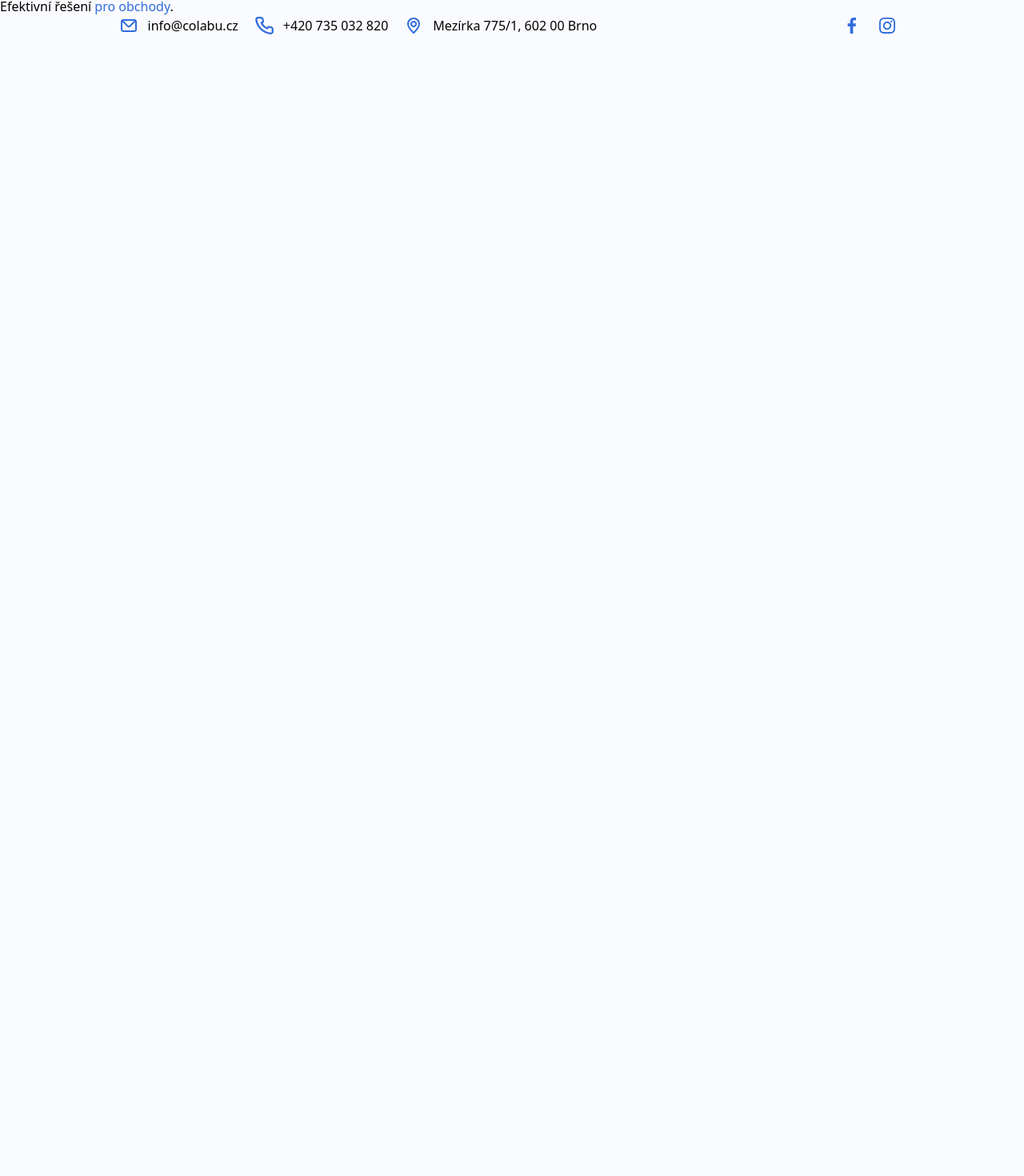
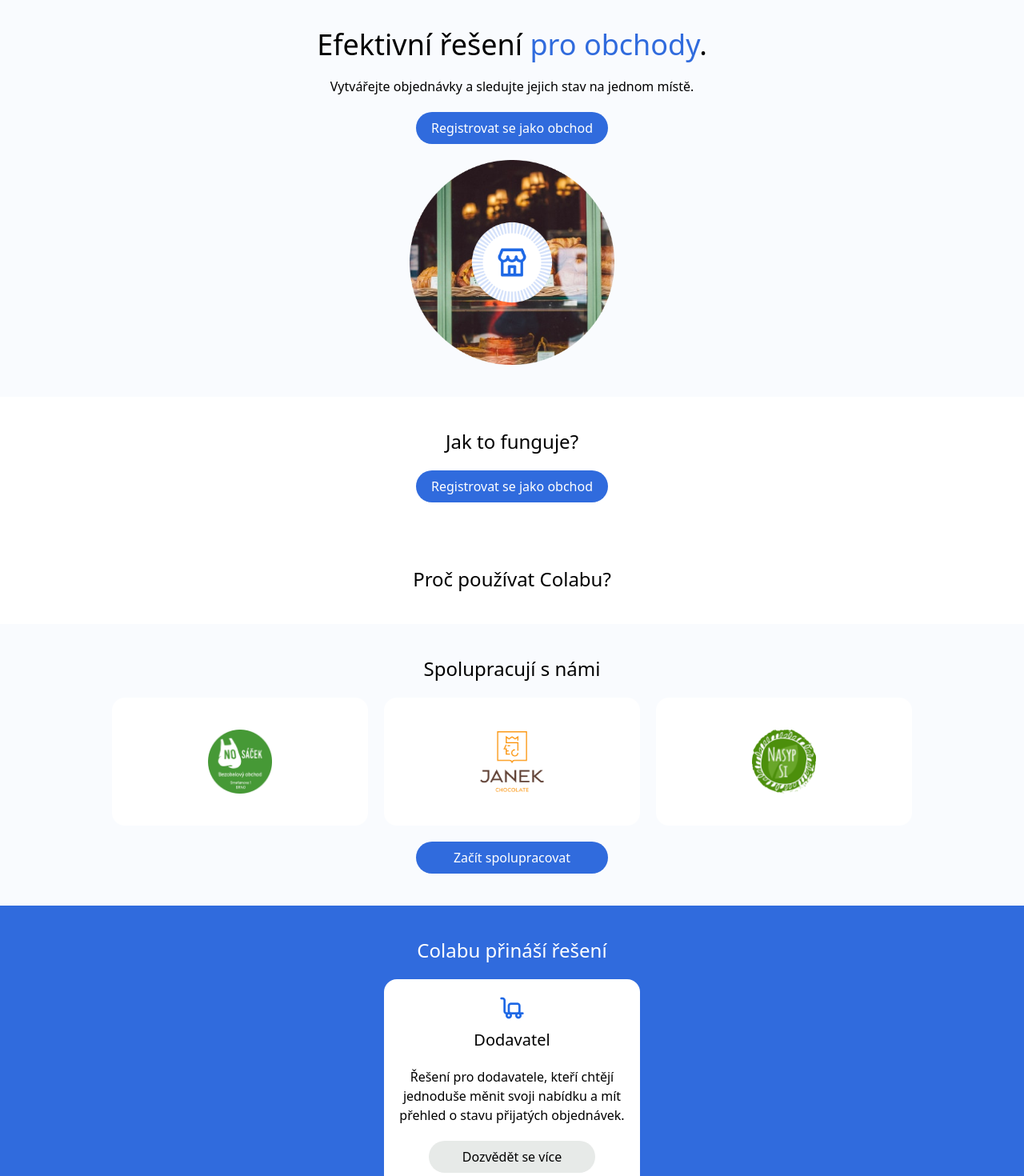
Before and after one commit to colabu-engineering/colabu-web, a Next.js app: page /product/product-buyer in a window 1280 px wide. Shown: the part 64-1534 px from the top of the page at 80% size. Before the commit the page ends 800 px from the top, so only its background shows below. Built offline with nearby package versions, Linux system fonts and the light colour scheme.

Commit message:
Product pages for suppliers and buyers

```diff
--- a/components/button.tsx
+++ b/components/button.tsx
@@ -7,7 +7,7 @@ export interface ButtonProps {
 
 export const Button: React.FC<ButtonProps> = ({ text, link }) => (
     <a
-        className="flex justify-center items-center w-52 h-10 rounded-3xl bg-blue text-white"
+        className="flex justify-center items-center w-60 h-10 rounded-3xl bg-blue text-white"
         href={link}
     >
         <span>{text}</span>
--- a/components/navbar.tsx
+++ b/components/navbar.tsx
@@ -4,6 +4,7 @@ import Link from "next/link";
 
 export const Navbar = () => {
     const [isNavOpen, setIsNavOpen] = useState(false);
+    const onLinkClick = () => setIsNavOpen(false);
 
     return (
         <header className="flex w-full">
@@ -15,16 +16,19 @@ export const Navbar = () => {
                 <div
                     className={`${isNavOpen ? "show-menu" : "hide-menu"} flex flex-col items-center justify-between min-h-[250px]`}
                 >
-                    <nav>
+                    <nav onClick={onLinkClick}>
                         <Link href="/">Domů</Link>
                     </nav>
-                    <nav>
+                    <nav onClick={onLinkClick}>
                         <Link href="/product/product-buyer">Produkt</Link>
                     </nav>
-                    <nav>
+                    <nav onClick={onLinkClick}>
                         <Link href="/#contact">Kontakt</Link>
                     </nav>
-                    <nav className="flex justify-center items-center w-52 h-10 rounded-3xl bg-blue text-white">
+                    <nav
+                        className="flex justify-center items-center w-52 h-10 rounded-3xl bg-blue text-white"
+                        onClick={onLinkClick}
+                    >
                         <Link href="http://live.colabu.cz/register">Registrovat se</Link>
                     </nav>
                 </div>
--- a/pages/product/product-buyer.tsx
+++ b/pages/product/product-buyer.tsx
@@ -1,13 +1,93 @@
 import { NextPage } from "next";
+import { Button } from "../../components/button";
+import Image from "next/image";
+import { Box } from "../../components/box";
+import { ConsumerLogo } from "../../components/consumer-logo";
 
 const ProductBuyer: NextPage = () => {
     return (
         <>
-            <section>
-                <div>
-                    <h1>
+            <section className="flex flex-col items-center py-10">
+                <div className="max-w-xs md:max-w-xl">
+                    <h1 className="text-center text-4xl">
                         Efektivní řešení <span className="text-blue">pro obchody</span>.
                     </h1>
+                </div>
+                <div className="max-w-xs md:max-w-xl mt-5">
+                    <p className="text-center">
+                        Vytvářejte objednávky a sledujte jejich stav na jednom místě.
+                    </p>
+                </div>
+                <div className="mt-5">
+                    <Button text="Registrovat se jako obchod" link="http://live.colabu.cz/register"/>
+                </div>
+                <div className="mt-5 lg:hidden">
+                    <Image src="/buyer-image.png" alt="Buyer image" width="190" height="190"/>
+                </div>
+                <div className="mt-5 hidden lg:block">
+                    <Image src="/buyer-image.png" alt="Buyer image" width="256" height="256"/>
+                </div>
+            </section>
+
+            <section className="flex flex-col items-center bg-white py-10">
+                <div className="max-w-xs md:max-w-xl">
+                    <h2 className="text-center text-2xl">Jak to funguje?</h2>
+                </div>
+                <div className="mt-5">
+                    <Button text="Registrovat se jako obchod" link="http://live.colabu.cz/register"/>
+                </div>
+            </section>
+
+            <section className="flex flex-col items-center bg-white py-10">
+                <div className="max-w-xs md:max-w-xl">
+                    <h2 className="text-center text-2xl">Proč používat Colabu?</h2>
+                </div>
+            </section>
+
+            <section className="flex flex-col items-center py-10">
+                <div className="max-w-xs md:max-w-xl">
+                    <h2 className="text-center text-2xl">Spolupracují s námi</h2>
+                </div>
+                <div className="flex flex-col items-center lg:flex-row">
+                    <div className="mt-5 lg:mx-2.5">
+                        <ConsumerLogo
+                            iconPath="/no-sacek-logo.png"
+                            iconAlt="Nosacek logo"
+                        />
+                    </div>
+                    <div className="mt-5 lg:mx-2.5">
+                        <ConsumerLogo
+                            iconPath="/janek-logo.png"
+                            iconAlt="Čokoládovna Janek logo"
+                        />
+                    </div>
+                    <div className="mt-5 lg:mx-2.5">
+                        <ConsumerLogo
+                            iconPath="/nasypsi-logo.png"
+                            iconAlt="Nasypsi logo"
+                        />
+                    </div>
+                </div>
+                <div className="mt-5">
+                    <Button text="Začít spolupracovat" link="mailto:info@colabu.cz"/>
+                </div>
+            </section>
+
+            <section className="flex flex-col items-center bg-blue py-10">
+                <div className="max-w-xs md:max-w-xl">
+                    <h2 className="text-center text-2xl text-white">Colabu přináší řešení</h2>
+                </div>
+                <div className="flex flex-col items-center lg:flex-row">
+                    <div className="mt-5 lg:mx-2.5">
+                        <Box
+                            iconPath="/supplier-icon.png"
+                            iconAlt="supplier icon"
+                            title="Dodavatel"
+                            text="Řešení pro dodavatele, kteří chtějí jednoduše měnit svoji nabídku a mít přehled o stavu přijatých objednávek."
+                            buttonLink="/product/product-supplier"
+                            buttonText="Dozvědět se více"
+                        />
+                    </div>
                 </div>
             </section>
         </>
--- a/pages/product/product-supplier.tsx
+++ b/pages/product/product-supplier.tsx
@@ -1,13 +1,93 @@
 import { NextPage } from "next";
+import { Button } from "../../components/button";
+import Image from "next/image";
+import { ConsumerLogo } from "../../components/consumer-logo";
+import { Box } from "../../components/box";
 
 const ProductSupplier: NextPage = () => {
     return (
         <>
-            <section>
-                <div>
-                    <h1>
+            <section className="flex flex-col items-center py-10">
+                <div className="max-w-xs md:max-w-xl">
+                    <h1 className="text-center text-4xl">
                         Efektivní řešení <span className="text-blue">pro dodavatele</span>.
                     </h1>
+                </div>
+                <div className="max-w-xs md:max-w-xl mt-5">
+                    <p className="text-center">
+                        Získejte nové zákazníky a správu vašich produktů z jednoho místa díky modernímu nástroji Colabu.
+                    </p>
+                </div>
+                <div className="mt-5">
+                    <Button text="Registrovat se jako dodavatel" link="http://live.colabu.cz/register"/>
+                </div>
+                <div className="mt-5 lg:hidden">
+                    <Image src="/supplier-image.png" alt="Supplier image" width="190" height="190"/>
+                </div>
+                <div className="mt-5 hidden lg:block">
+                    <Image src="/supplier-image.png" alt="Supplier image" width="256" height="256"/>
+                </div>
+            </section>
+
+            <section className="flex flex-col items-center bg-white py-10">
+                <div className="max-w-xs md:max-w-xl">
+                    <h2 className="text-center text-2xl">Jak to funguje?</h2>
+                </div>
+                <div className="mt-5">
+                    <Button text="Registrovat se jako dodavatel" link="http://live.colabu.cz/register"/>
+                </div>
+            </section>
+
+            <section className="flex flex-col items-center bg-white py-10">
+                <div className="max-w-xs md:max-w-xl">
+                    <h2 className="text-center text-2xl">Proč používat Colabu?</h2>
+                </div>
+            </section>
+
+            <section className="flex flex-col items-center py-10">
+                <div className="max-w-xs md:max-w-xl">
+                    <h2 className="text-center text-2xl">Spolupracují s námi</h2>
+                </div>
+                <div className="flex flex-col items-center lg:flex-row">
+                    <div className="mt-5 lg:mx-2.5">
+                        <ConsumerLogo
+                            iconPath="/no-sacek-logo.png"
+                            iconAlt="Nosacek logo"
+                        />
+                    </div>
+                    <div className="mt-5 lg:mx-2.5">
+                        <ConsumerLogo
+                            iconPath="/janek-logo.png"
+                            iconAlt="Čokoládovna Janek logo"
+                        />
+                    </div>
+                    <div className="mt-5 lg:mx-2.5">
+                        <ConsumerLogo
+                            iconPath="/nasypsi-logo.png"
+                            iconAlt="Nasypsi logo"
+                        />
+                    </div>
+                </div>
+                <div className="mt-5">
+                    <Button text="Začít spolupracovat" link="mailto:info@colabu.cz"/>
+                </div>
+            </section>
+
+            <section className="flex flex-col items-center bg-blue py-10">
+                <div className="max-w-xs md:max-w-xl">
+                    <h2 className="text-center text-2xl text-white">Colabu přináší řešení</h2>
+                </div>
+                <div className="flex flex-col items-center lg:flex-row">
+                    <div className="mt-5 lg:mx-2.5">
+                        <Box
+                            iconPath="/buyer-icon.png"
+                            iconAlt="Shop icon"
+                            title="Obchod"
+                            text="Řešení pro majitele obchodů, kteří chtějí šetřit náklady, zvýšit efektivitu a přehlednost v objednávání zboží."
+                            buttonLink="/product/product-buyer"
+                            buttonText="Dozvědět se více"
+                        />
+                    </div>
                 </div>
             </section>
         </>
```
Also changed, not shown: public/buyer-image.png (added), public/supplier-image.png (added).
